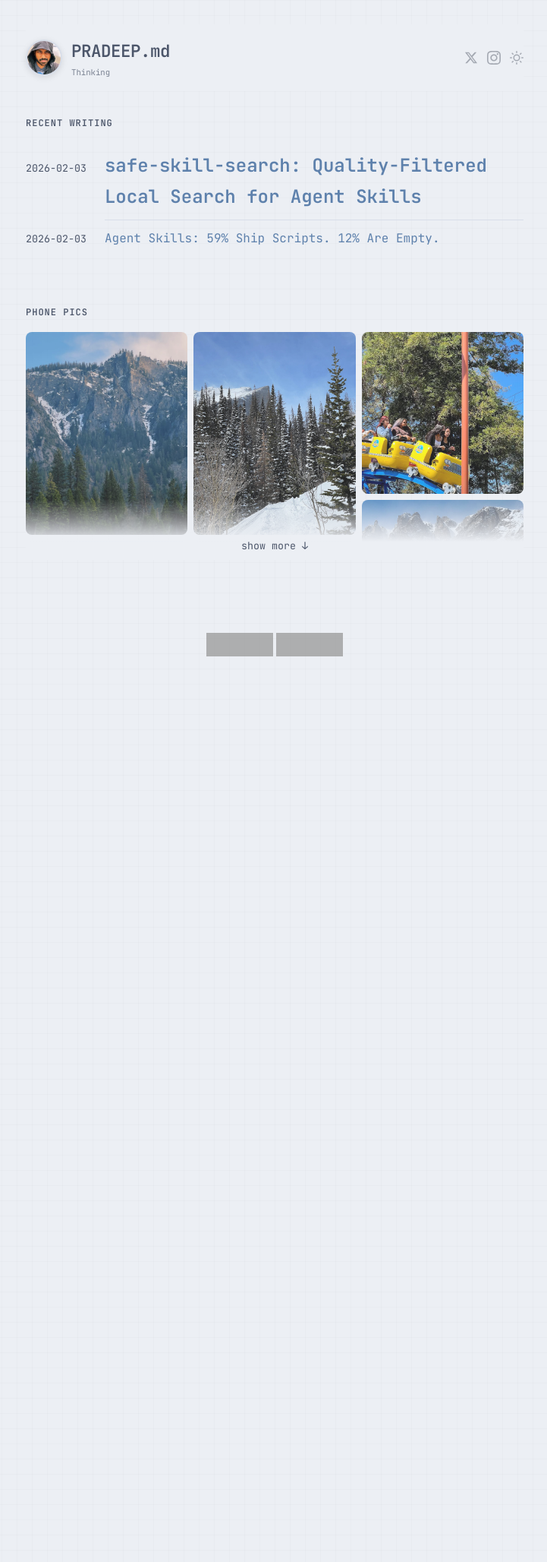
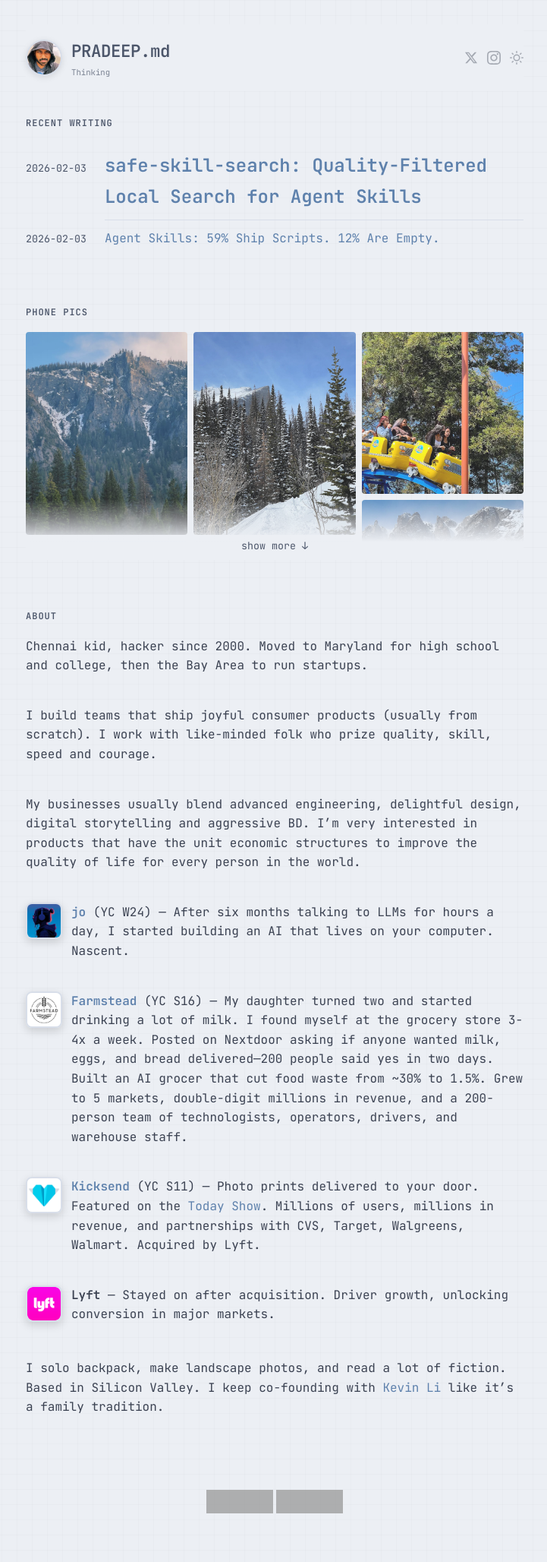
Before and after one commit to skyfallsin/skyfallsin.github.io, a Jekyll site: the page built from index.md, in a window 1280 px wide. Shown: the whole page at 76% size, without its empty margins (278-999 px from the left). Built offline with Jekyll 4.4.1, drawn with Linux system fonts in a browser that asks for light colours; nearby versions of some CDN libraries; before the commit the page ends 928 px from its top, so only the background shows below that; grey boxes are pictures that could not be loaded.

Commit message:
Add ABOUT section with startup logos, origin stories, and bio
Amp-Thread-ID: https://ampcode.com/threads/T-019c2b4d-72bd-764f-a205-7d5a2ff4d788
Co-authored-by: Amp <amp@ampcode.com>

```diff
--- a/_layouts/default.html
+++ b/_layouts/default.html
@@ -597,10 +597,39 @@
       display: block;
       opacity: 0.85;
       transition: opacity 0.2s;
-      border-radius: 8px;
+      border-radius: 4px !important;
     }
     .instagram-thumb:hover img {
       opacity: 1;
+    }
+
+    /* Bio section styling */
+    h2#about ~ p {
+      line-height: 1.6;
+      margin-bottom: 2.5rem;
+    }
+
+    /* Startup entries */
+    .startup-entry {
+      display: grid;
+      grid-template-columns: 48px 1fr;
+      gap: 12px;
+      margin-bottom: 2.5rem;
+      align-items: start;
+    }
+    .startup-logo {
+      display: block;
+    }
+    .startup-logo img {
+      width: 48px;
+      height: 48px;
+      border-radius: 8px;
+      object-fit: cover;
+      border: 2px solid var(--border);
+      box-shadow: 0 4px 12px rgba(0, 0, 0, 0.15);
+    }
+    .startup-text {
+      line-height: 1.6;
     }
   </style>
   <script src="https://cdn.jsdelivr.net/npm/chart.js"></script>
--- a/index.md
+++ b/index.md
@@ -25,6 +25,36 @@
   <div class="instagram-grid" id="instagram-grid"></div>
   <div class="show-more" onclick="document.getElementById('instagram-wrapper').classList.add('expanded')">show more ↓</div>
 </div>
+
+## ABOUT
+
+Chennai kid, hacker since 2000. Moved to Maryland for high school and college, then the Bay Area to run startups.
+
+I build teams that ship joyful consumer products (usually from scratch). I work with like-minded folk who prize quality, skill, speed and courage.
+
+My businesses usually blend advanced engineering, delightful design, digital storytelling and aggressive BD. I'm very interested in products that have the unit economic structures to improve the quality of life for every person in the world.
+
+<div class="startup-entry">
+<a href="https://askjo.ai" class="startup-logo"><img src="/images/logos/jo.png" alt="jo"></a>
+<div class="startup-text"><strong><a href="https://askjo.ai">jo</a></strong> (YC W24) — After six months talking to LLMs for hours a day, I started building an AI that lives on your computer. Nascent.</div>
+</div>
+
+<div class="startup-entry">
+<a href="https://techcrunch.com/2018/12/06/farmstead-is-an-ambitious-grocery-delivery-startup-with-plans-to-defeat-instacart/" class="startup-logo"><img src="/images/logos/farmstead.png" alt="Farmstead"></a>
+<div class="startup-text"><strong><a href="https://techcrunch.com/2018/12/06/farmstead-is-an-ambitious-grocery-delivery-startup-with-plans-to-defeat-instacart/">Farmstead</a></strong> (YC S16) — My daughter turned two and started drinking a lot of milk. I found myself at the grocery store 3-4x a week. Posted on Nextdoor asking if anyone wanted milk, eggs, and bread delivered—200 people said yes in two days. Built an AI grocer that cut food waste from ~30% to 1.5%. Grew to 5 markets, double-digit millions in revenue, and a 200-person team of technologists, operators, drivers, and warehouse staff.</div>
+</div>
+
+<div class="startup-entry">
+<a href="https://techcrunch.com/2012/12/04/kicksend-target-cvs/" class="startup-logo"><img src="/images/logos/kicksend.png" alt="Kicksend"></a>
+<div class="startup-text"><strong><a href="https://techcrunch.com/2012/12/04/kicksend-target-cvs/">Kicksend</a></strong> (YC S11) — Photo prints delivered to your door. Featured on the <a href="https://www.today.com/video/today/52066329">Today Show</a>. Millions of users, millions in revenue, and partnerships with CVS, Target, Walgreens, Walmart. Acquired by Lyft.</div>
+</div>
+
+<div class="startup-entry">
+<a href="https://www.lyft.com" class="startup-logo"><img src="/images/logos/lyft.png" alt="Lyft"></a>
+<div class="startup-text"><strong>Lyft</strong> — Stayed on after acquisition. Driver growth, unlocking conversion in major markets.</div>
+</div>
+
+I solo backpack, make landscape photos, and read a lot of fiction. Based in Silicon Valley. I keep co-founding with [Kevin Li](https://x.com/liveink) like it's a family tradition.
 
 <script>
 (function() {
```
Also changed, not shown: other parts of index.md (+7 -0 lines), images/logos/farmstead.png (added), images/logos/jo.png (added), images/logos/kicksend.png (added), images/logos/lyft.png (added).
